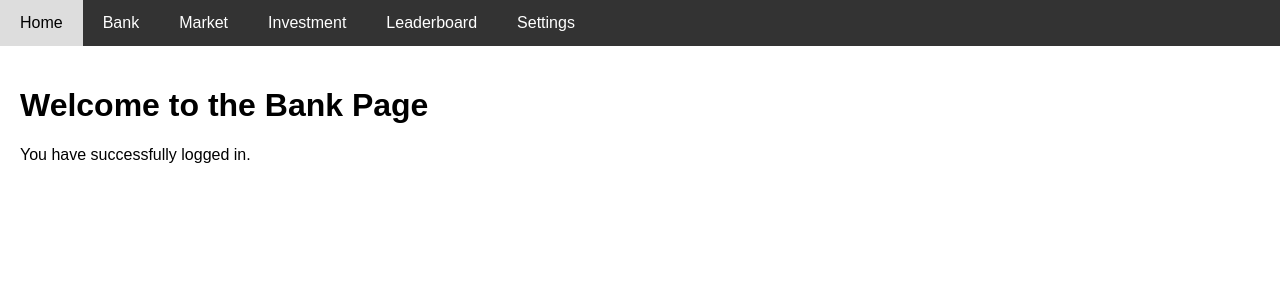
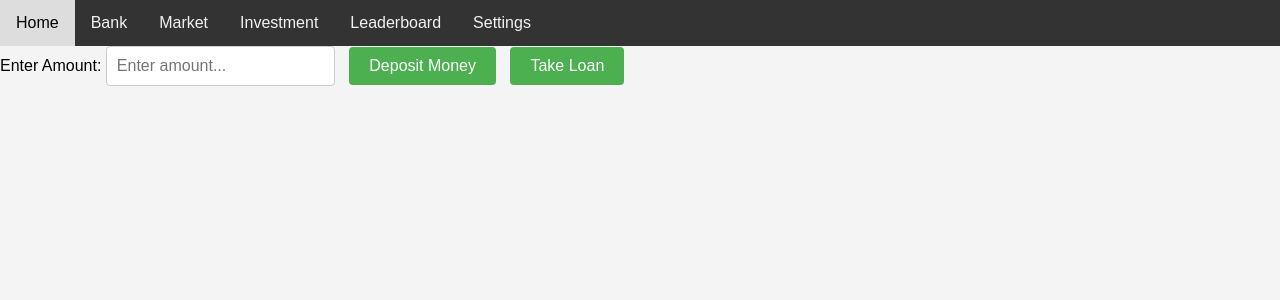
Before and after one commit to isatyamks/CodeCash, a Flask app: page /bank in a window 1280 px wide. Shown: the top 300 px of the page. Run offline with Flask 3, Linux system fonts and the light colour scheme; the visitor is signed in with stand-in values (Sample User, id 1).

Commit message:
bank updated

```diff
--- a/app.py
+++ b/app.py
@@ -101,11 +101,11 @@ def logout():
 @login_required
 def delete_account():
     if request.method == 'POST':
-        username = session.get('user')  # Assuming session['user'] contains the username
+        username = session.get('user')
         if username:
             user = users_collection.find_one({'user_name': username})
             if user:
-                email = user['email']  # Get the email from the user document
+                email = user['email']
                 result = users_collection.delete_one({'email': email})
                 if result.deleted_count > 0:
                     session.pop('user', None)
@@ -117,9 +117,23 @@ def delete_account():
 def settings():
     return render_template('settings.html')
 
-@app.route('/bank')
-@login_required
+@app.route('/bank', methods=['GET', 'POST'])
 def bank():
+    if request.method == 'POST':
+        amount = request.form['amount']
+        action = request.form['action']
+
+        if action == 'deposit':
+            print(f"Successfully deposited Rs {amount}")
+        elif action == 'loan':
+            username = session.get('user')
+            if username:
+                user = users_collection.find_one({'user_name': username})
+                if user:
+                    email = user['email']
+                    users_collection.update_one({'email': email}, {'$set': {'loan_amount': amount}})
+            print(f"Loan of Rs {amount} approved.")
+
     return render_template('bank.html')
 
 @app.route('/market')
--- a/static/styles/bank.css
+++ b/static/styles/bank.css
@@ -1,20 +1,21 @@
 body {
     font-family: Arial, sans-serif;
+    background-color: #f4f4f4;
     margin: 0;
     padding: 0;
 }
 
 .navbar {
+    background-color: #333;
     overflow: hidden;
-    background-color: #333;
 }
 
 .navbar a {
     float: left;
     display: block;
-    color: white;
+    color: #f2f2f2;
     text-align: center;
-    padding: 14px 20px;
+    padding: 14px 16px;
     text-decoration: none;
 }
 
@@ -26,3 +27,30 @@ body {
 .content {
     padding: 20px;
 }
+
+.content h1 {
+    font-size: 36px;
+}
+
+input[type="number"] {
+    padding: 10px;
+    font-size: 16px;
+    margin-right: 10px;
+    border: 1px solid #ccc;
+    border-radius: 4px;
+}
+
+button {
+    padding: 10px 20px;
+    font-size: 16px;
+    margin-right: 10px;
+    cursor: pointer;
+    background-color: #4CAF50;
+    color: white;
+    border: none;
+    border-radius: 4px;
+}
+
+button:hover {
+    background-color: #45a049;
+}
--- a/templates/bank.html
+++ b/templates/bank.html
@@ -3,24 +3,27 @@
 <head>
     <meta charset="UTF-8">
     <meta name="viewport" content="width=device-width, initial-scale=1.0">
-    <title>Index</title>
+    <title>Bank</title>
     <link rel="stylesheet" href="../static/styles/bank.css">
 </head>
 <body>
 
 <div class="navbar">
-    <a href="home">Home</a>
-    <a href="bank">Bank</a>
-    <a href="market">Market</a>
-    <a href="investment">Investment</a>
-    <a href="leaderboard">Leaderboard</a>
-    <a href="settings">Settings</a>
+    <a href="/">Home</a>
+    <a href="/bank">Bank</a>
+    <a href="/market">Market</a>
+    <a href="/investment">Investment</a>
+    <a href="/leaderboard">Leaderboard</a>
+    <a href="/settings">Settings</a>
 </div>
 
-<div class="content">
-    <h1>Welcome to the Bank Page</h1>
-    <p>You have successfully logged in.</p>
-</div>
+<form method="post" action="/bank">
+    <label for="amount">Enter Amount:</label>
+    <input type="number" id="amount" name="amount" placeholder="Enter amount..." required>
+    <button type="submit" name="action" value="deposit">Deposit Money</button>
+    <button type="submit" name="action" value="loan">Take Loan</button>
+</form>
+
 
 </body>
 </html>
```
